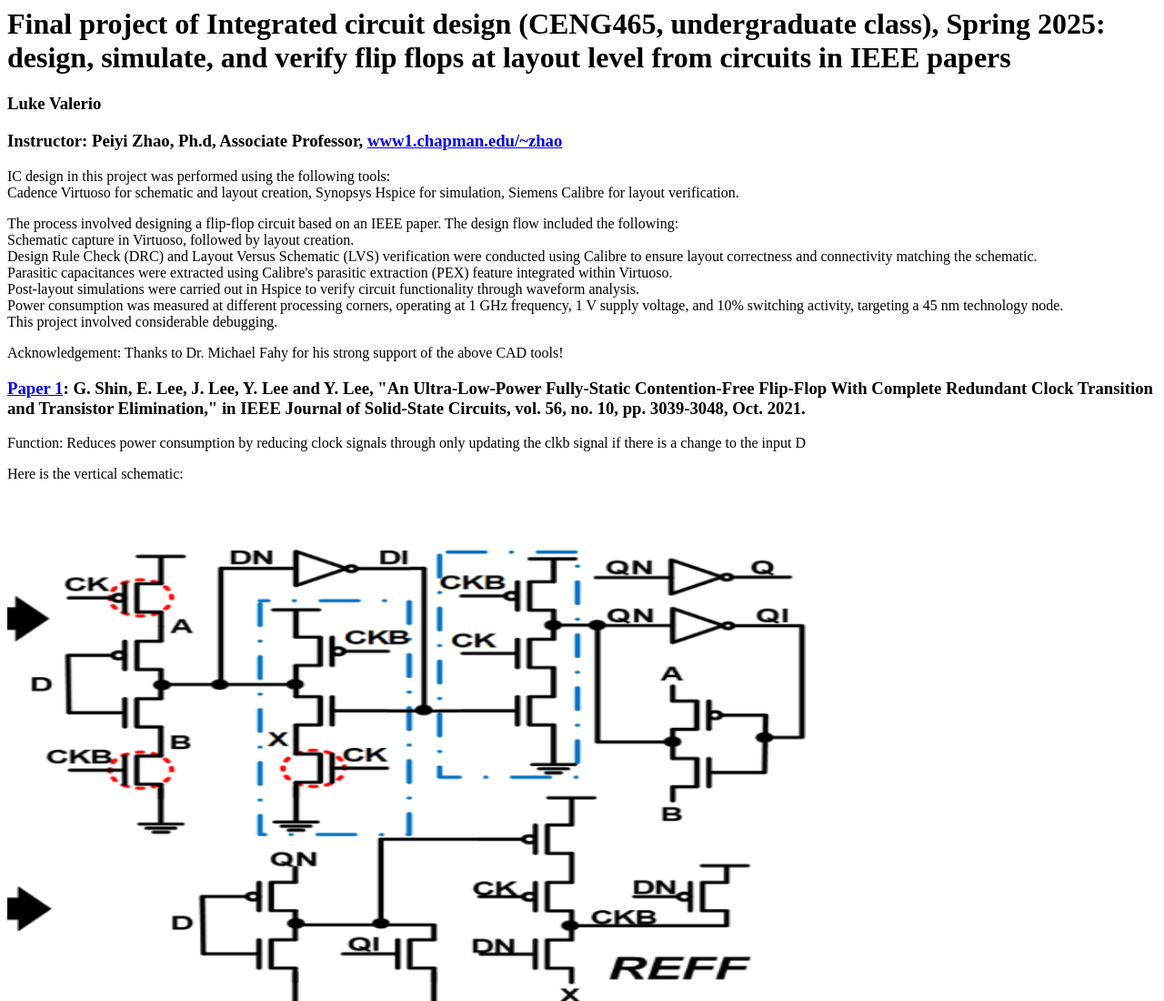
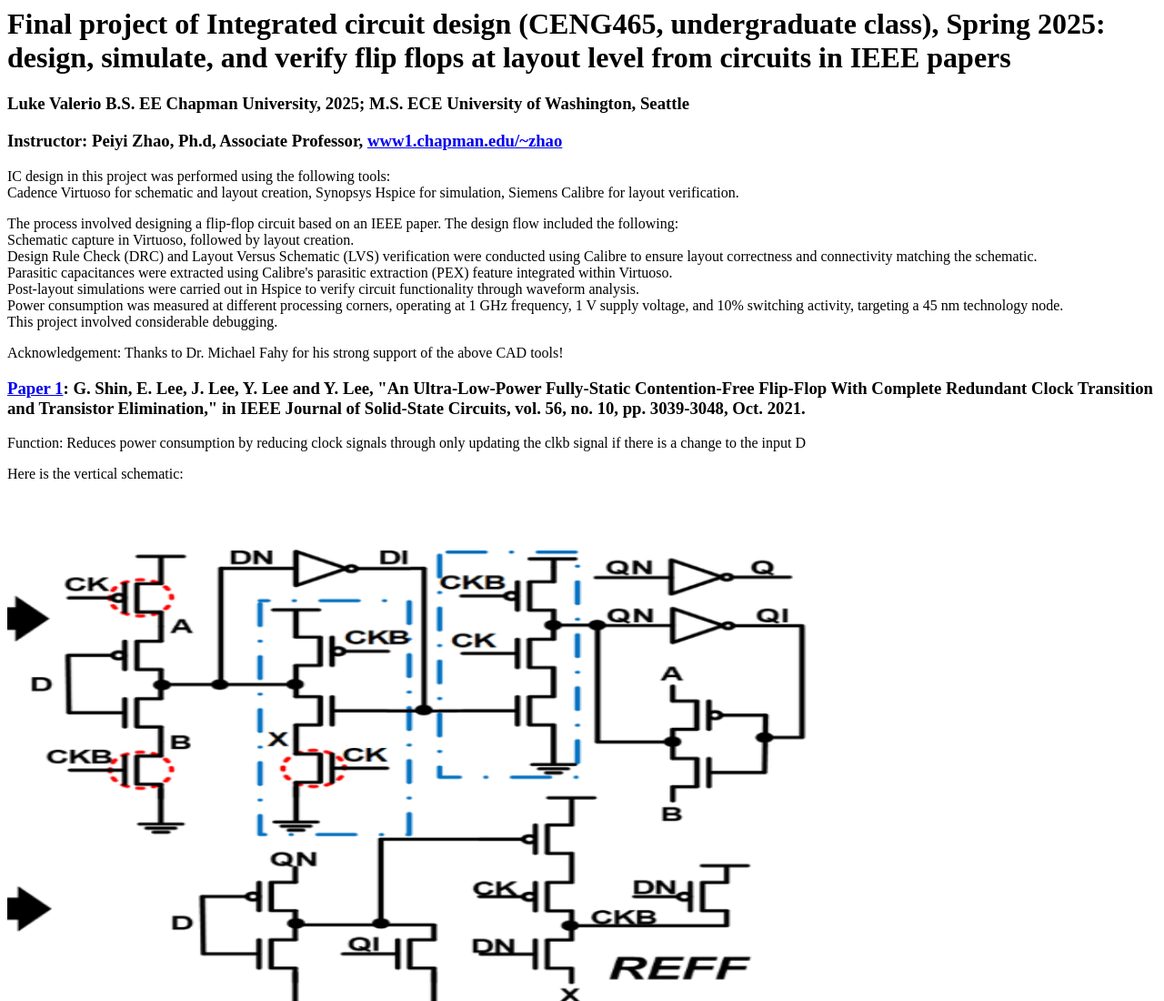
Before and after one commit to LukeVal27/ICFinalProjects, a plain HTML site: page index.html in a window 1280 px wide. Shown: the top 1100 px of the page at 91% size. Drawn offline with Linux system fonts and the light colour scheme.

Commit message:
Update index.html

```diff
--- a/index.html
+++ b/index.html
@@ -5,7 +5,7 @@
   </head>
   <body>
     <h1>Final project of Integrated circuit design (CENG465, undergraduate class), Spring 2025: design, simulate, and verify flip flops at layout level from circuits in IEEE papers</h1>
-    <h3> Luke Valerio</h3>
+    <h3> Luke Valerio B.S. EE Chapman University, 2025; M.S. ECE University of Washington, Seattle </h3>
     <h3>Instructor: Peiyi Zhao, Ph.d, Associate Professor, <a href="www1.chapman.edu/~zhao">www1.chapman.edu/~zhao</a></h3>
     <h3></h3>
     <p> IC design in this project was performed using the following tools:<br>
```
